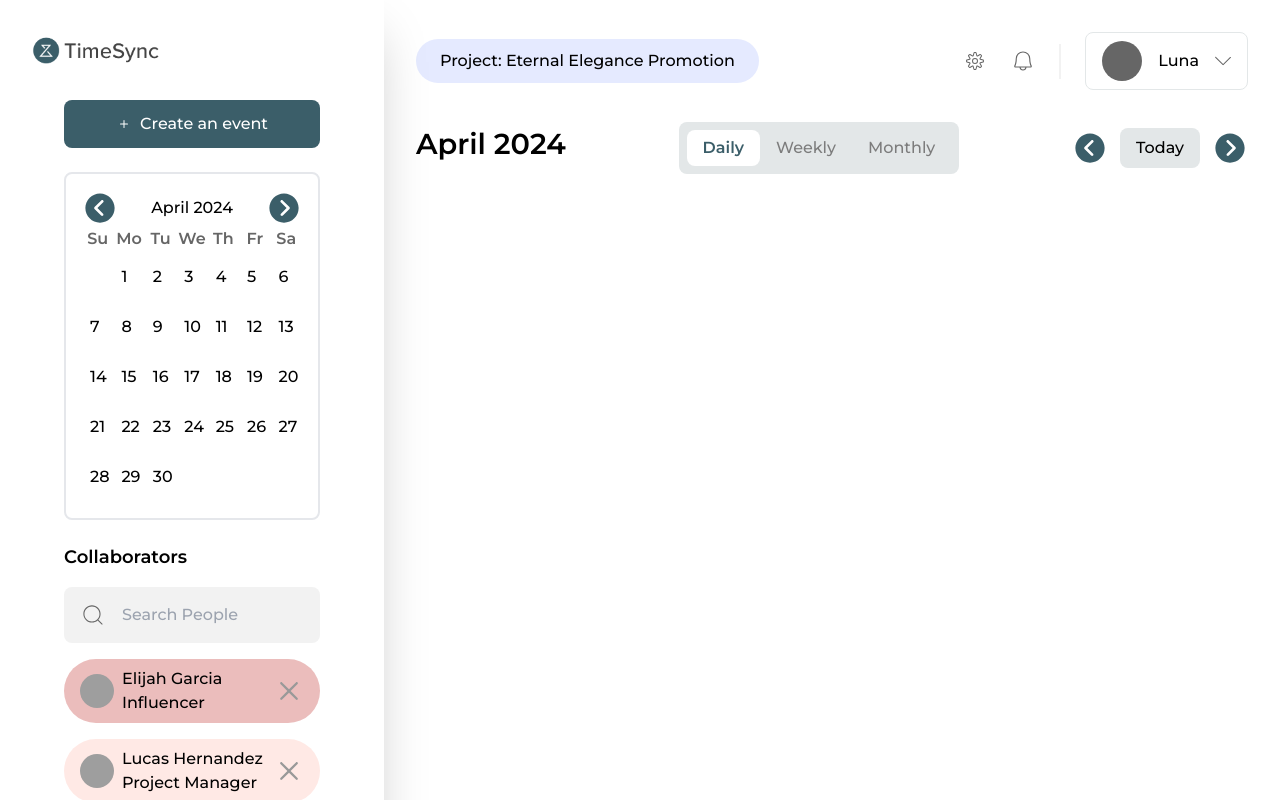
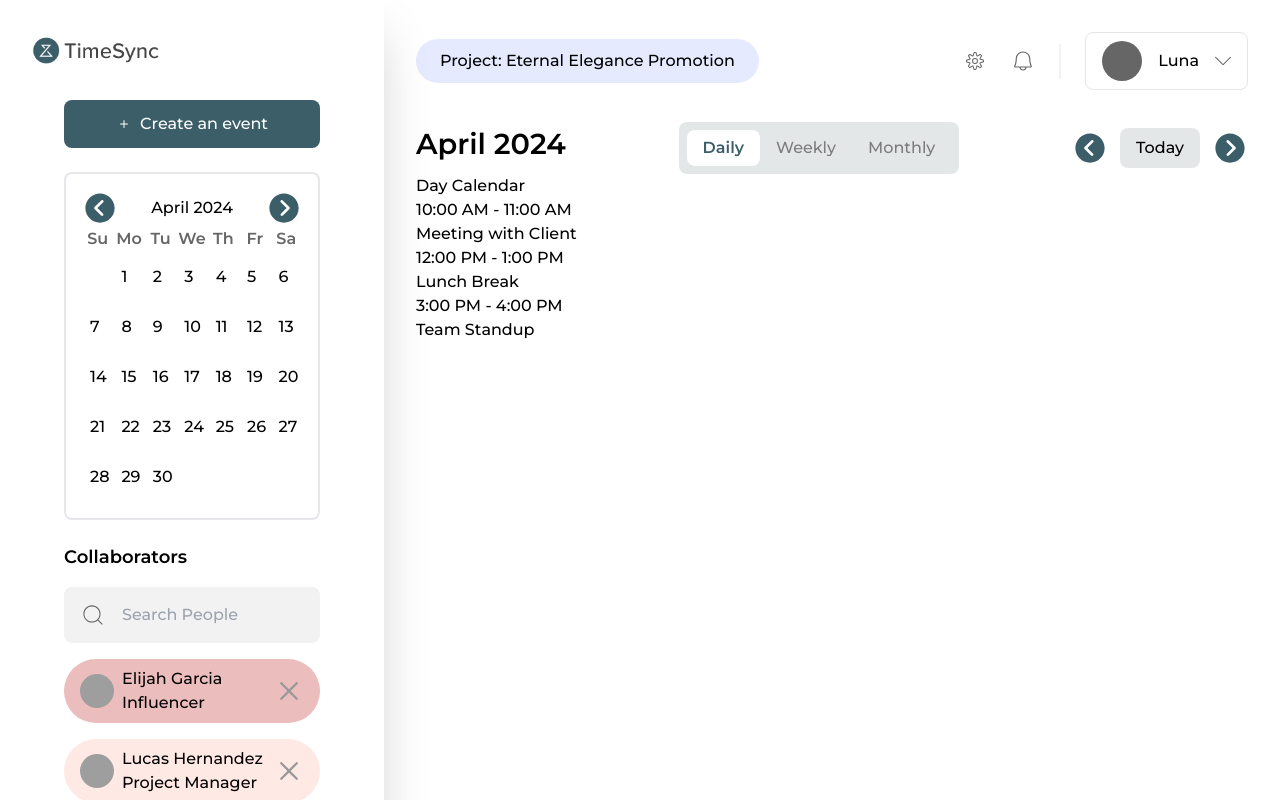
Before and after one commit to codingbabe10/TimeSync, a React (Vite) app: page /dashboard in a window 1280 px wide. Both pictures are taken after a click on the element "Daily". Shown: the top 800 px of the page. Built offline with nearby package versions, Linux system fonts and the light colour scheme; no server answers; grey boxes are pictures that could not be loaded.

Commit message:
weekly calendar progress

```diff
--- a/src/components/Dashboard.jsx
+++ b/src/components/Dashboard.jsx
@@ -6,6 +6,8 @@ import ProfilePopup from "./ProfilePopup";
 import Sidebar from "./Sidebar";
 import CalendarHeader from "./CalenderHeader";
 import MonthCalendar from "./MonthCalendar";
+import DayCalendar from "./DayCalendar";
+import WeekCalendar from "./WeekCalendar";
 // import WeekCalendar from "./WeekCalendar";
 
 export default function Dashboard() {
@@ -59,8 +61,8 @@ export default function Dashboard() {
                     <CalendarHeader view={calendarView} toggleCalendarView={(view) => setCalendarView(view)} />
 
                     {calendarView === "monthly" && <MonthCalendar/>}
-                    {/* {calendarView === "weekly" && <WeekCalendar/>} */}
-                    {/* calendarView === "daily" && <DayCalendar/>} */}
+                    {calendarView === "weekly" && <WeekCalendar/>}
+                    {calendarView === "daily" && <DayCalendar/>}
                 </main>
                 </div>
             </div>
--- /dev/null
+++ b/src/components/DayCalendar.jsx
@@ -0,0 +1,26 @@
+import React from 'react';
+
+function DayCalendar() {
+  // Dummy data for events (replace this with your actual data)
+  const events = [
+    { id: 1, title: 'Meeting with Client', start: '10:00 AM', end: '11:00 AM' },
+    { id: 2, title: 'Lunch Break', start: '12:00 PM', end: '1:00 PM' },
+    { id: 3, title: 'Team Standup', start: '3:00 PM', end: '4:00 PM' }
+  ];
+
+  return (
+    <div className="day-calendar">
+      <h2>Day Calendar</h2>
+      <div className="events">
+        {events.map(event => (
+          <div key={event.id} className="event">
+            <div className="time">{event.start} - {event.end}</div>
+            <div className="title">{event.title}</div>
+          </div>
+        ))}
+      </div>
+    </div>
+  );
+}
+
+export default DayCalendar;
--- a/src/components/WeekCalendar.jsx
+++ b/src/components/WeekCalendar.jsx
@@ -1,16 +1,45 @@
+import React, { useState } from 'react';
 
 
 export default function WeekCalendar() {
 
+    const today = new Date();
+    // Get the day of the week (0 is Sunday, 1 is Monday, ..., 6 is Saturday)
+    const dayOfWeek = today.getDay();
+    // Calculate the difference to Sunday (0 if today is Sunday, positive or negative otherwise)
+    const daysToSunday = -dayOfWeek;
+    // Calculate the date of the current Sunday by adding daysToSunday to today
+    const initialDate = new Date(today.getFullYear(), today.getMonth(), today.getDate() + daysToSunday);
+
+    const [currentDate, setCurrentDate] = useState(initialDate);
+
+    const prevWeek = () => {
+      setCurrentDate(prevDate => {
+        const prevWeekDate = new Date(prevDate.getFullYear(), prevDate.getMonth(), prevDate.getDate() - 7);
+        return prevWeekDate;
+      });
+    };
+
+    const nextWeek = () => {
+      setCurrentDate(prevDate => {
+        const nextWeekDate = new Date(prevDate.getFullYear(), prevDate.getMonth(), prevDate.getDate() + 7);
+        return nextWeekDate;
+      });
+    };
+
+    const daysOfWeek = ['Sunday', 'Monday', 'Tuesday', 'Wednesday', 'Thursday', 'Friday', 'Saturday'];
+
     return (
         <table className="w-full custom-flex-col">
+
                 <thead>
                     <tr className="
-                    bg-primary-grey-500 text-primary-grey-600
+                    bg-primary-white text-primary-grey-600
                         custom-flex-row items-center w-full
                     ">
                         <th
-                        className="w-[14.2857142857%] p-2 border-x-[.5px] border-t-[.5px] rounded-tl-custom-default border-[#C0C0C0] text-[#969696]">Sun</th>
+
+                        className="w-[14.2857142857%] p-2 border-x-[.5px] border-t-[.5px] rounded-tl-custom-default border-[#C0C0C0] text-[#969696] light gray">Sun</th>
                         <th
                         className="w-[14.2857142857%] p-2 border-x-[.5px] border-t-[.5px] border-[#C0C0C0]">Mon</th>
                         <th
@@ -26,8 +55,35 @@ export default function WeekCalendar() {
                     </tr>
                 </thead>
                 <tbody className="w-full text-primary-grey-700">
+                {[...Array.from({ length: 16 })].map((_, rowIndex) => (
+  <tr key={rowIndex}>
+    {daysOfWeek.map((_, index) => {
+      const day = new Date(currentDate.getFullYear(), currentDate.getMonth(), currentDate.getDate() + index);
+
+      return (
+        // <tr key={index} style={{ height: '50px' }}>
+        <td key={index}  className="p-2 border border-gray-300" style={{ position: 'relative', width: `${1 / daysOfWeek.length}%`, verticalAlign: 'top', textAlign: 'left', borderBottom: '1px solid #C0C0C0', padding: '30px', margin:'px' }}>
+
+          {rowIndex === 0 ? (
+            <div style={{ position: 'absolute', top: '5px', left: '5px' }}>{day.getDate()}</div>
+          ) : null}
+        </td>
+        // </tr>
+      );
+    })}
+  </tr>
+))}
+
+
+        {/* {[...Array(16)].map((_, index) => (
+  <tr key={index}>
+
+    <td colSpan={daysOfWeek.length} className="border border-[#C0C0C0]" style={{ height:'10px',verticalAlign: 'top',textAlign: 'left',  borderBottom: '1px solid #C0C0C0'  }}></td>
+  </tr>
+))} */}
 
                 </tbody>
             </table>
     )
+
 }
```
